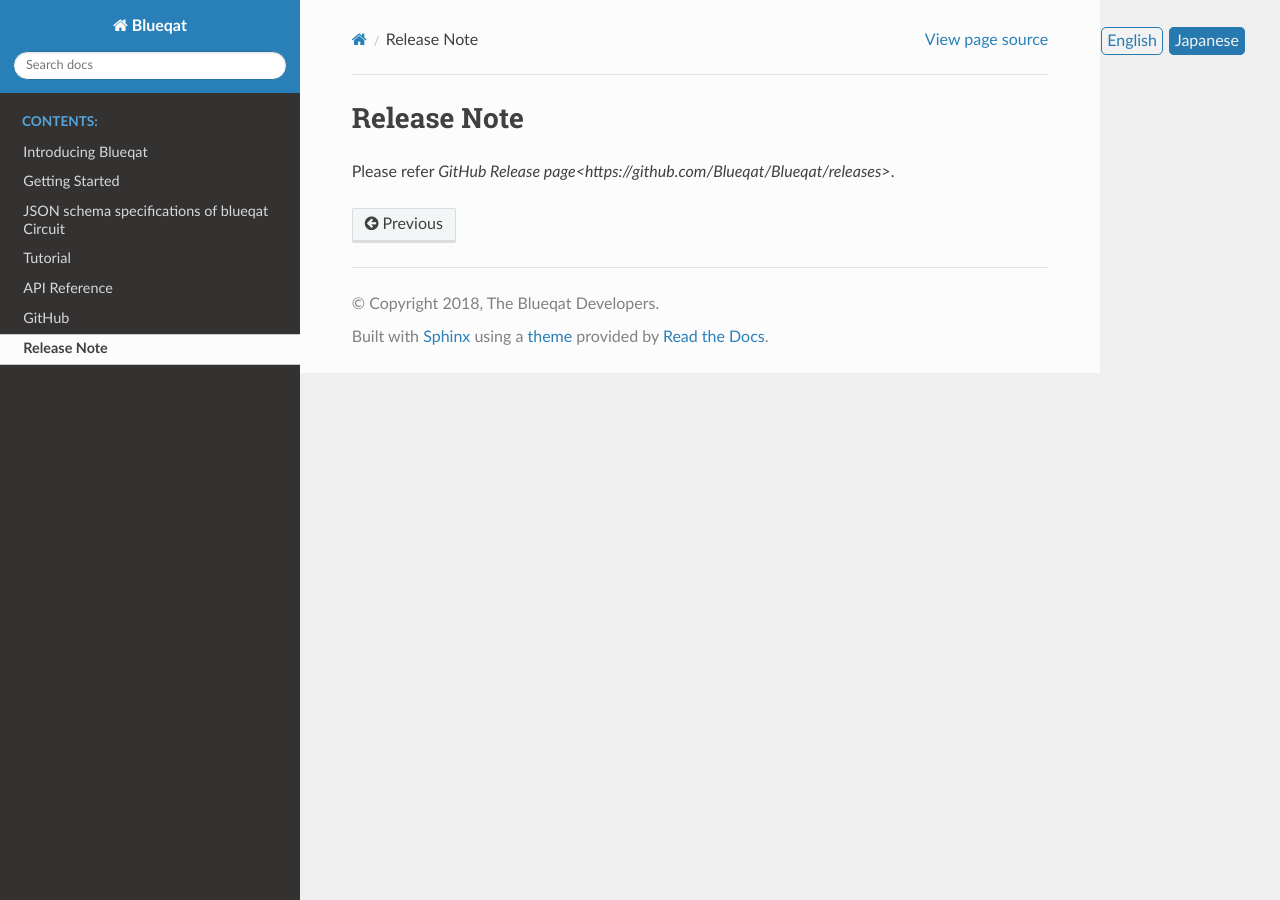
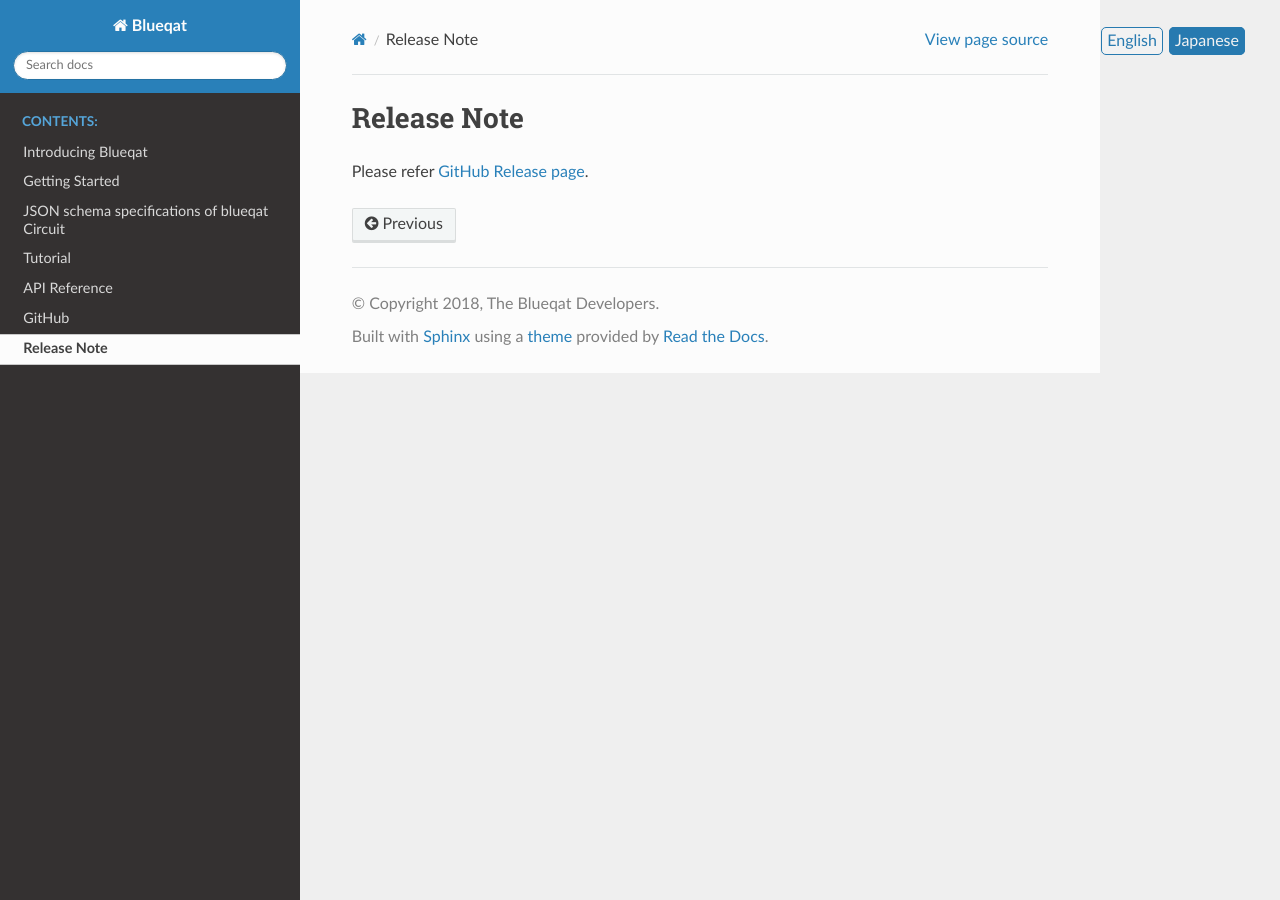
Before and after one commit to Qaqarot/qaqarot, a Sphinx documentation site: the page built from doc/source/release_note.rst, in a window 1280 px wide. Built offline with Sphinx 7.4.7 and the Read the Docs theme 2.0.0, drawn with Linux system fonts in a browser that asks for light colours; pages that are not in the unit, such as notebooks, are missing from menus.

Commit message:
release_note.rst: Add terminating underscore to the link.

```diff
--- a/doc/source/release_note.rst
+++ b/doc/source/release_note.rst
@@ -1,4 +1,4 @@
 Release Note
 ============
 
-Please refer `GitHub Release page<https://github.com/Blueqat/Blueqat/releases>`.
+Please refer `GitHub Release page <https://github.com/Blueqat/Blueqat/releases>`_.
```
